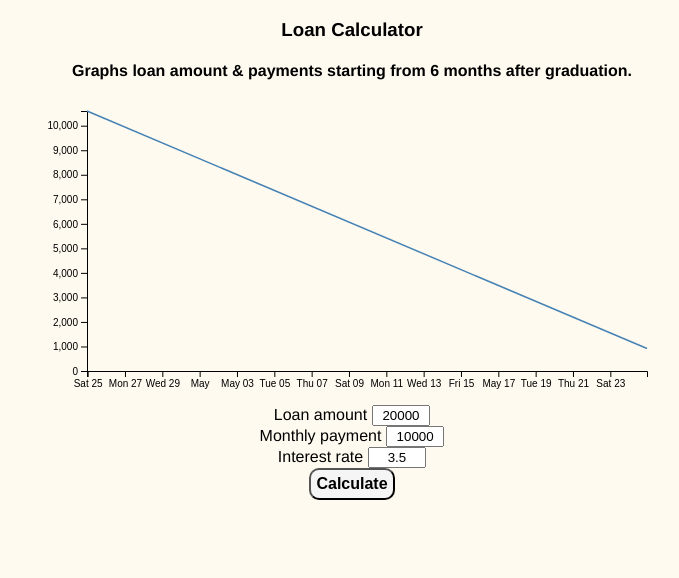
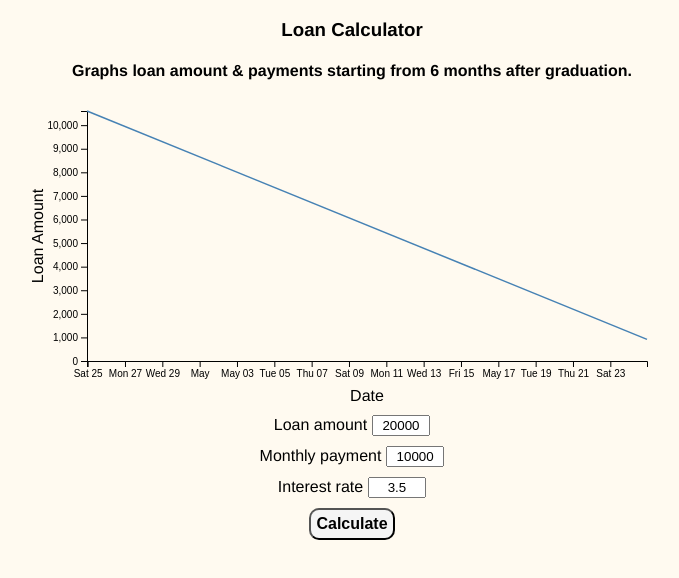
Before and after one commit to htobin/465Assignment4, a plain HTML site: page index.html in a window 1280 px wide. Shown: the whole page, without its empty margins (288-967 px from the left). Drawn offline with nearby package versions, Linux system fonts and the light colour scheme.

Commit message:
Added labels for x and y axis

```diff
--- a/script.js
+++ b/script.js
@@ -7,7 +7,7 @@ clickToRefresh();
 function clickToRefresh() {
   d3.selectAll('svg').remove();
   // set the dimensions and margins of the graph
-  var margin = { top: 10, right: 30, bottom: 30, left: 60 },
+  var margin = { top: 10, right: 30, bottom: 40, left: 60 },
       width = 650 - margin.left - margin.right,
       height = 300 - margin.top - margin.bottom;
 
@@ -29,6 +29,10 @@ function clickToRefresh() {
   svg.append("g")
       .attr("transform", "translate(0," + height + ")")
       .call(d3.axisBottom(x));
+  svg.append("text")      // text label for the x axis
+      .attr("transform", "translate(" + (width / 2) + " ," + (height + margin.bottom) + ")")
+      .style("text-anchor", "middle")
+      .text("Date");
 
 // Add Y axis
   var y = d3.scaleLinear()
@@ -38,6 +42,13 @@ function clickToRefresh() {
       .range([height, 0]);
   svg.append("g")
       .call(d3.axisLeft(y));
+  svg.append("text")
+      .attr("transform", "rotate(-90)")
+      .attr("y",0 - margin.left)
+      .attr("x",0 - (height / 2))
+        .attr("dy", "1em")
+        .style("text-anchor", "middle")
+        .text("Loan Amount");
 
 // Add the line
   svg.append("path")
--- a/style.css
+++ b/style.css
@@ -11,6 +11,7 @@ button {
   border-radius: 10px;
   padding: 5px;
   background-color: whitesmoke;
+  margin-top: 10px;
 }
 
 .labels {
@@ -22,4 +23,5 @@ button {
 input {
   text-align: center;
   width: 10%;
+  margin-top: 10px;
 }
```
